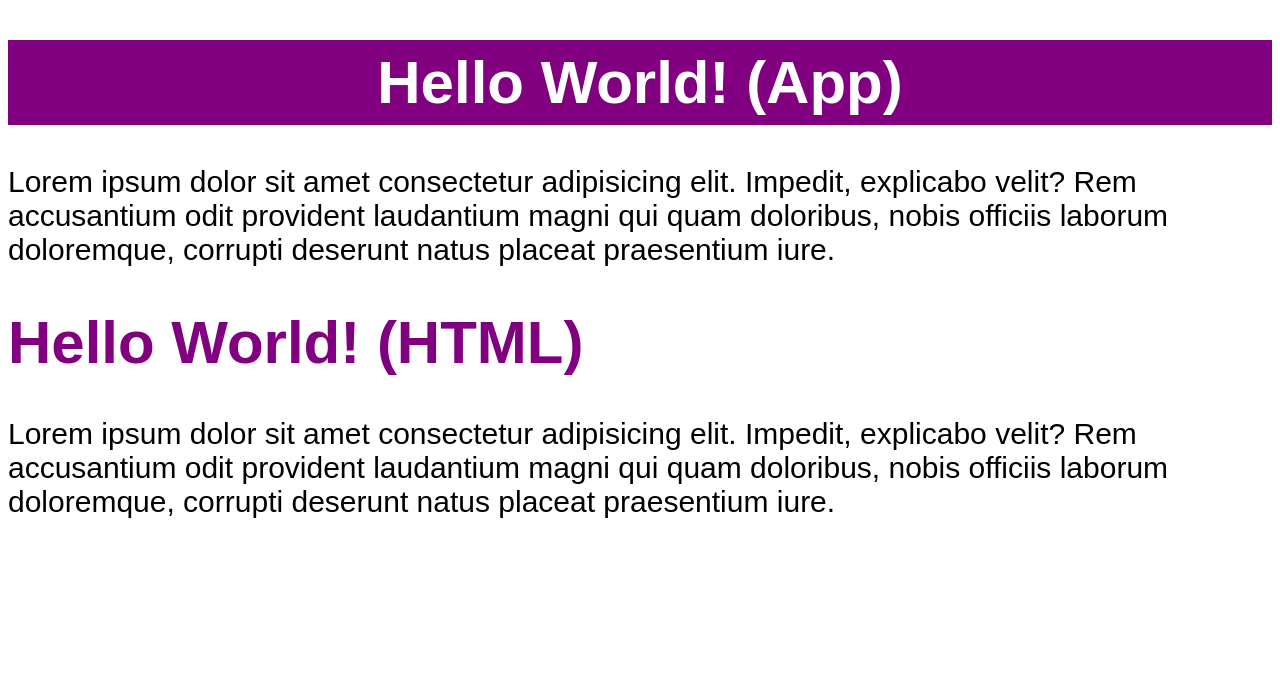
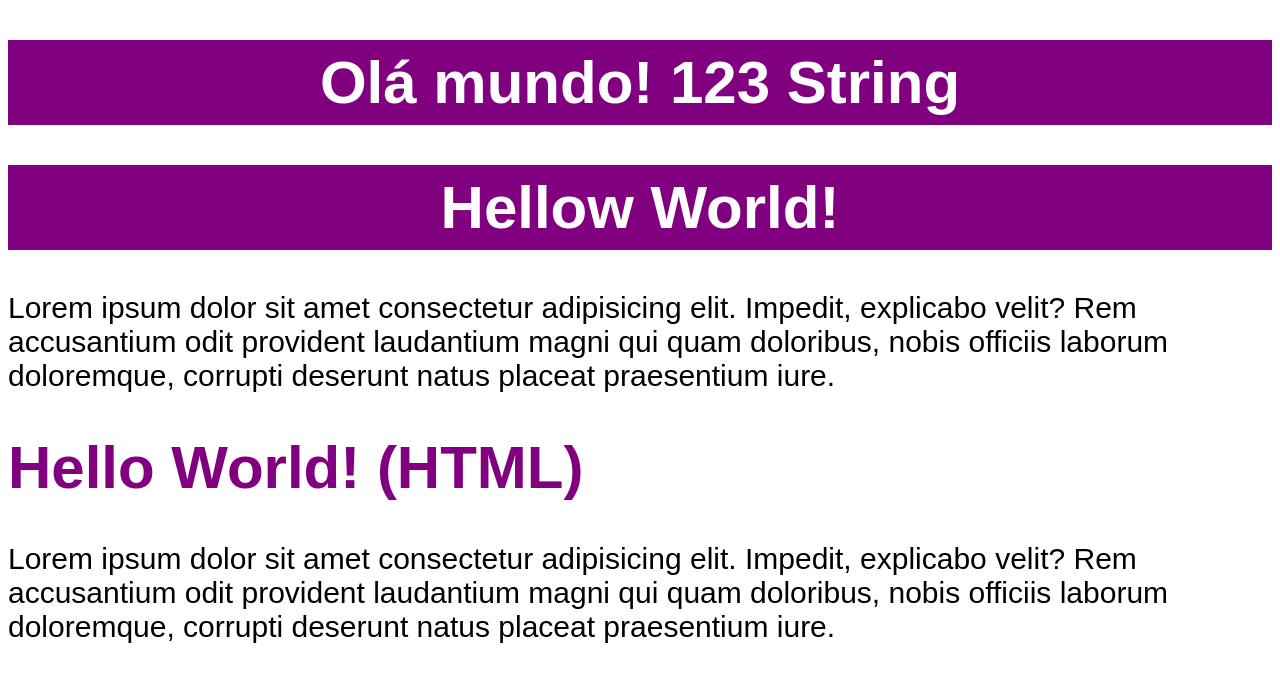
Before and after one commit to DenisSantos35/chronos-pomodoro, a React (Vite) app: page / in a window 1280 px wide. Shown: the top 682 px of the page. Built offline with nearby package versions, Linux system fonts and the light colour scheme.

Commit message:
Propriedades (props) e children de componentes Riact

```diff
--- a/src/App.tsx
+++ b/src/App.tsx
@@ -36,7 +36,10 @@ import './styles/global.css';
 export function App() {
   return (
     <>
-      <Heading />
+      <Heading attr={123} attr2={'String'}>
+        Olá mundo!
+      </Heading>
+      <Heading>Hellow World!</Heading>
       <p>
         Lorem ipsum dolor sit amet consectetur adipisicing elit. Impedit,
         explicabo velit? Rem accusantium odit provident laudantium magni qui
--- a/src/components/Heading.tsx
+++ b/src/components/Heading.tsx
@@ -1,15 +1,28 @@
 import styles from './Heading.module.css';
 
-export function Heading() {
-  //console.log(styles);
-  //colocar duas classes no mesmo componente
-  //const classes = `${styles.heading} ${styles.cyan}`
-  //<h1 className={classes}>Hello World! (App)</h1>
-  //ou
-  //<h1 className={`${styles.heading} ${styles.cyan}`}>Hello World! (App)</h1>
+export function Heading(props) {
+  console.log(props);
+  /*
+  ** css modules
+  console.log(styles);
+  colocar duas classes no mesmo componente
+  const classes = `${styles.heading} ${styles.cyan}`
+  <h1 className={classes}>Hello World! (App)</h1>
+  ou
+  <h1 className={`${styles.heading} ${styles.cyan}`}>Hello World! (App)</h1>*/
+
+  /*
+  ** props do componente
+    <h1 className={styles.heading}>
+        {props.children} {props.attr} {props.attr2}
+    </h1>
+
+   */
   return (
     <>
-      <h1 className={styles.heading}>Hello World! (App)</h1>
+      <h1 className={styles.heading}>
+        {props.children} {props.attr} {props.attr2}
+      </h1>
     </>
   );
 }
```
